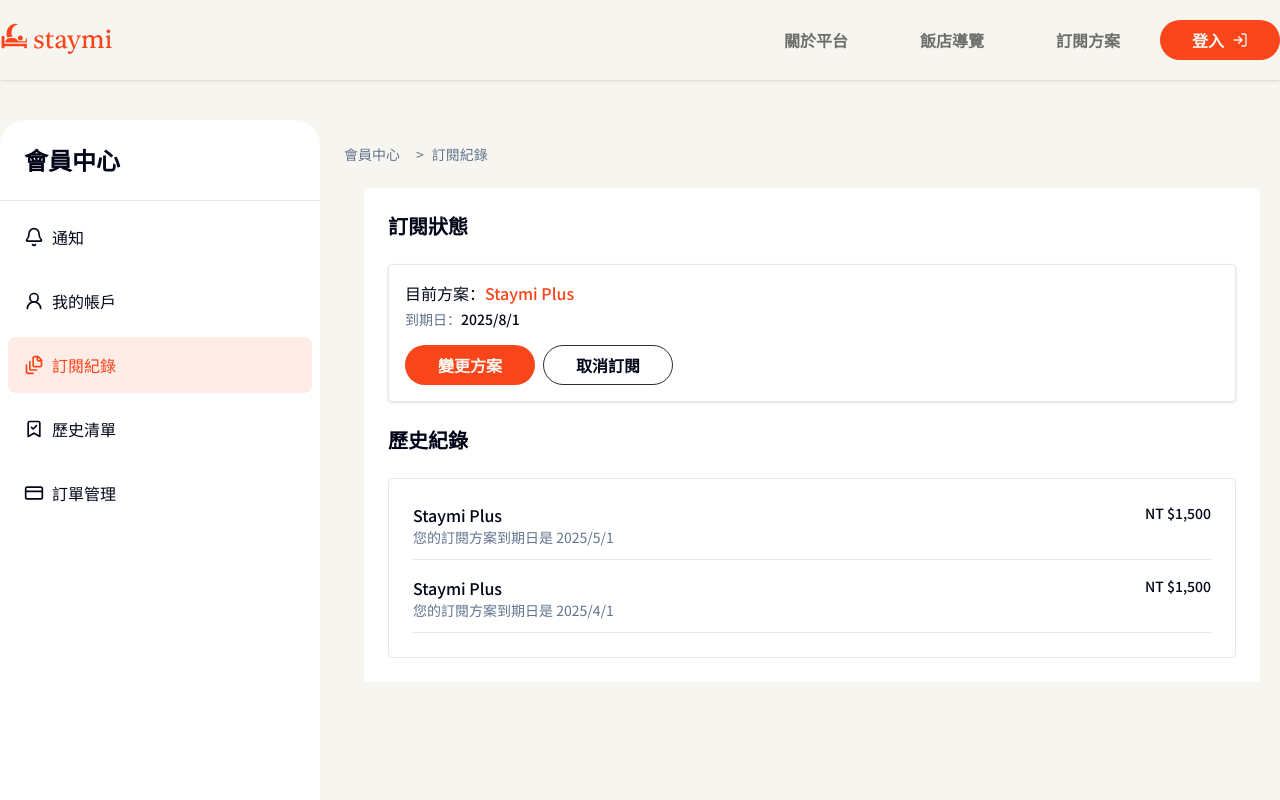
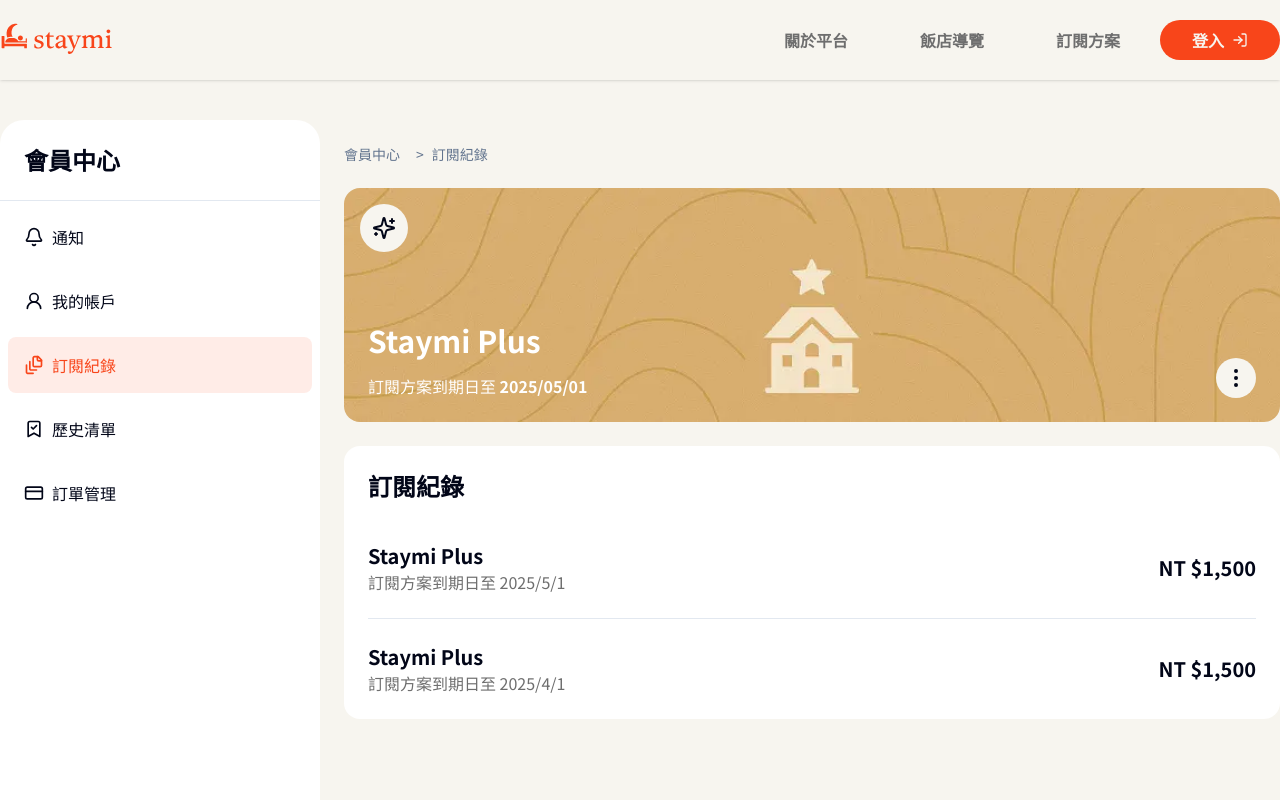
Before and after one commit to MisTPEBUS/stay-mi-next-app, a Next.js app: page /account/subscription in a window 1280 px wide. Shown: the top 800 px of the page. Built offline with nearby package versions, Linux system fonts and the light colour scheme.

Commit message:
refactor: 💡 更新 subscription 頁面 layout

```diff
--- /dev/null
+++ b/src/app/(main)/account/subscription/_components/SubscriptionCard.tsx
@@ -0,0 +1,43 @@
+import { EllipsisVertical, Sparkles } from "lucide-react";
+import Image from "next/image";
+import React from "react";
+
+import {
+  DropdownMenu,
+  DropdownMenuContent,
+  DropdownMenuItem,
+  DropdownMenuTrigger,
+} from "@/components/ui/dropdown-menu";
+
+const SubscriptionCard = () => {
+  return (
+    <div className="relative">
+      <div className="relative hidden aspect-4/1 w-full overflow-hidden rounded-2xl md:block">
+        <Image alt="subscription_card_bg" src="/subscription_card.webp" fill className="object-cover" />
+      </div>
+      <div className="relative h-45 w-full overflow-hidden rounded-2xl md:hidden">
+        <Image alt="subscription_card_bg" src="/subscription_card_s.webp" fill className="object-cover" />
+      </div>
+      <div className="absolute top-4 left-4 flex size-12 rounded-full bg-white">
+        <Sparkles className="m-auto size-6" />
+      </div>
+      <div className="text-white-pure absolute bottom-4 left-4 md:bottom-6 md:left-6">
+        <p className="mb-4 text-2xl font-bold md:text-3xl">Staymi Plus</p>
+        <p>
+          訂閱方案到期日至 <span className="font-bold">2025/05/01</span>
+        </p>
+      </div>
+      <DropdownMenu>
+        <DropdownMenuTrigger className="absolute right-4 bottom-4 flex size-10 cursor-pointer rounded-full bg-white focus:ring-0 focus:outline-none focus-visible:ring-0 md:right-6 md:bottom-6">
+          <EllipsisVertical className="m-auto size-6" />
+        </DropdownMenuTrigger>
+        <DropdownMenuContent align="end" className="rounded-xl border-none">
+          <DropdownMenuItem className="h-12 md:h-13">變更方案</DropdownMenuItem>
+          <DropdownMenuItem className="h-12 md:h-13">取消訂閱</DropdownMenuItem>
+        </DropdownMenuContent>
+      </DropdownMenu>
+    </div>
+  );
+};
+
+export default SubscriptionCard;
--- a/src/app/(main)/account/subscription/_components/SubscriptionHistory.tsx
+++ b/src/app/(main)/account/subscription/_components/SubscriptionHistory.tsx
@@ -13,19 +13,23 @@ const SubscriptionRecords: SubscriptionRecord[] = [
 
 const SubscriptionHistory = () => {
   return (
-    <section className="bg-white-pure mx-auto max-w-4xl rounded border p-6">
-      <ul className="space-y-4">
-        {SubscriptionRecords.map((item, idx) => (
-          <li key={idx} className="flex items-start justify-between border-b pb-3">
+    <div className="bg-white-pure rounded-2xl p-4 md:p-6">
+      <div className="mb-6 text-xl font-bold md:mb-10 md:text-2xl">訂閱紀錄</div>
+      <div>
+        {SubscriptionRecords.map((item, index) => (
+          <div
+            key={index}
+            className="border-gray-light/50 flex flex-col justify-between gap-2 border-b py-4 first:pt-0 last:border-none last:pb-0 md:flex-row md:items-center md:py-6"
+          >
             <div>
-              <p className="font-medium">{item.plan}</p>
-              <p className="text-muted-foreground text-sm">您的訂閱方案到期日是 {item.endDate}</p>
+              <p className="text-xl font-bold">{item.plan}</p>
+              <p className="text-black-sub">訂閱方案到期日至 {item.endDate}</p>
             </div>
-            <div className="text-right text-sm font-medium">NT ${item.amount.toLocaleString()}</div>
-          </li>
+            <p className="text-right text-xl font-bold">NT ${item.amount.toLocaleString()}</p>
+          </div>
         ))}
-      </ul>
-    </section>
+      </div>
+    </div>
   );
 };
 export default SubscriptionHistory;
--- a/src/app/(main)/account/subscription/_components/SubscriptionStatus.tsx
+++ /dev/null
@@ -1,32 +0,0 @@
-"use client";
-
-import { Button } from "@/components/ui/button";
-
-import SubscriptionHistory from "./SubscriptionHistory";
-
-const SubscriptionStatus = () => {
-  return (
-    <section className="bg-white-pure mx-auto max-w-4xl space-y-6 rounded p-6">
-      <h2 className="text-xl font-bold">訂閱狀態</h2>
-
-      <div className="bg-white-pure rounded border p-4 shadow-sm">
-        <p className="text-base font-medium">
-          目前方案：<span className="text-primary">Staymi Plus</span>
-        </p>
-        <p className="text-muted-foreground mt-1 text-sm">
-          到期日：<span className="text-foreground font-medium">2025/8/1</span>
-        </p>
-
-        <div className="mt-4 flex justify-end gap-2 md:justify-start">
-          <Button variant="default">變更方案</Button>
-          <Button variant="outline">取消訂閱</Button>
-        </div>
-      </div>
-      <h2 className="text-xl font-bold">歷史紀錄</h2>
-
-      <SubscriptionHistory />
-    </section>
-  );
-};
-
-export default SubscriptionStatus;
--- a/src/app/(main)/account/subscription/page.tsx
+++ b/src/app/(main)/account/subscription/page.tsx
@@ -1,11 +1,13 @@
 import React from "react";
 
-import SubscriptionStatus from "./_components/SubscriptionStatus";
+import SubscriptionCard from "./_components/SubscriptionCard";
+import SubscriptionHistory from "./_components/SubscriptionHistory";
 
 const Subscription = () => {
   return (
-    <div>
-      <SubscriptionStatus />
+    <div className="flex flex-col gap-6">
+      <SubscriptionCard />
+      <SubscriptionHistory />
     </div>
   );
 };
```
